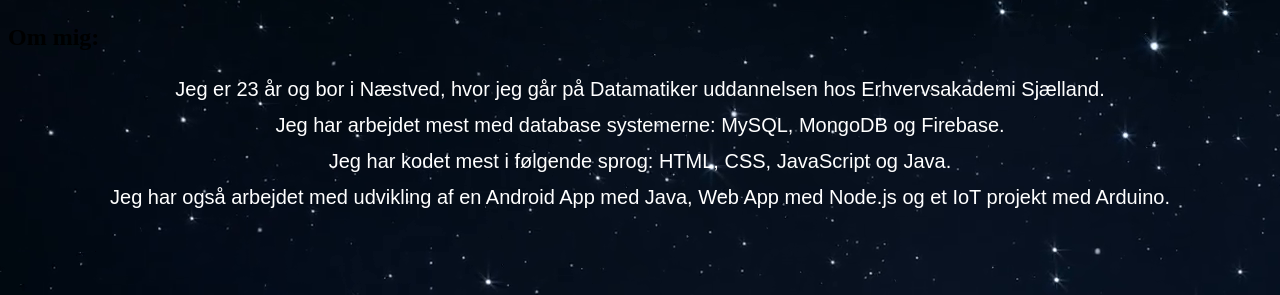
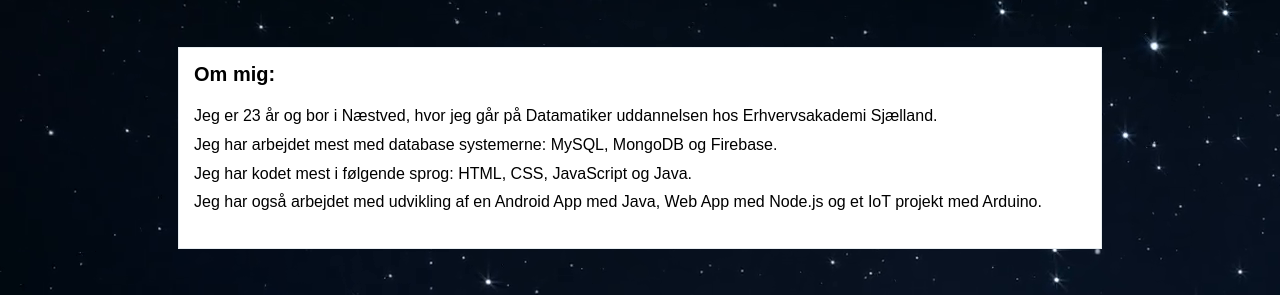
Before and after one commit to erik2310/Huskespil, a plain HTML site: page index.html in a window 1280 px wide. Shown: the part 148-443 px from the top of the page. Drawn offline with Linux system fonts and the light colour scheme.

Commit message:
Tilføjet noget ekstra CSS til siden.

```diff
--- a/css/main.css
+++ b/css/main.css
@@ -9,6 +9,24 @@ h1 {
     text-align: center;
     margin-top: 100px;
     color: white;
+}
+
+h2 {
+    text-align: left;
+    font-family: Arial, Helvetica, sans-serif;
+    font-size: 20px;
+    color: black;
+    margin: 0px 0px;
+}
+
+.aboutMe {
+    margin-top: 50px;
+    margin-left: auto;
+    margin-right: auto;
+    padding: 15px;
+    width: 892px;
+    border: 1px solid #e6ecf0;
+    background-color: white;
 }
 
 .boardDiv {
@@ -65,10 +83,9 @@ ul {
 }
 
 p {
-    text-align: center;
+    text-align: left;
     font-family: Arial, Helvetica, sans-serif;
-    color: white;
-    margin-bottom: 100px;
-    font-size: 20px;
+    color: black;
+    font-size: 16px;
     line-height: 1.8;
 }
```
